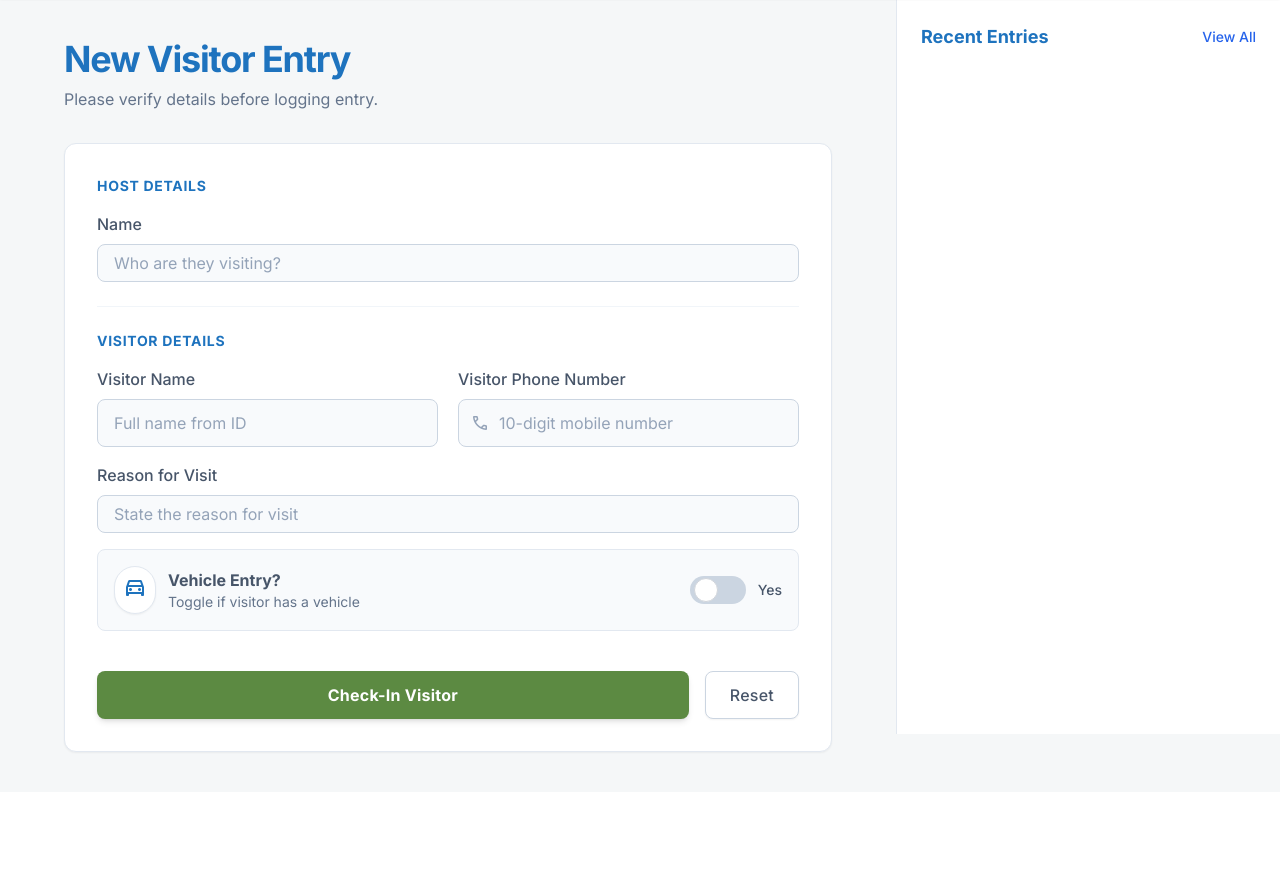
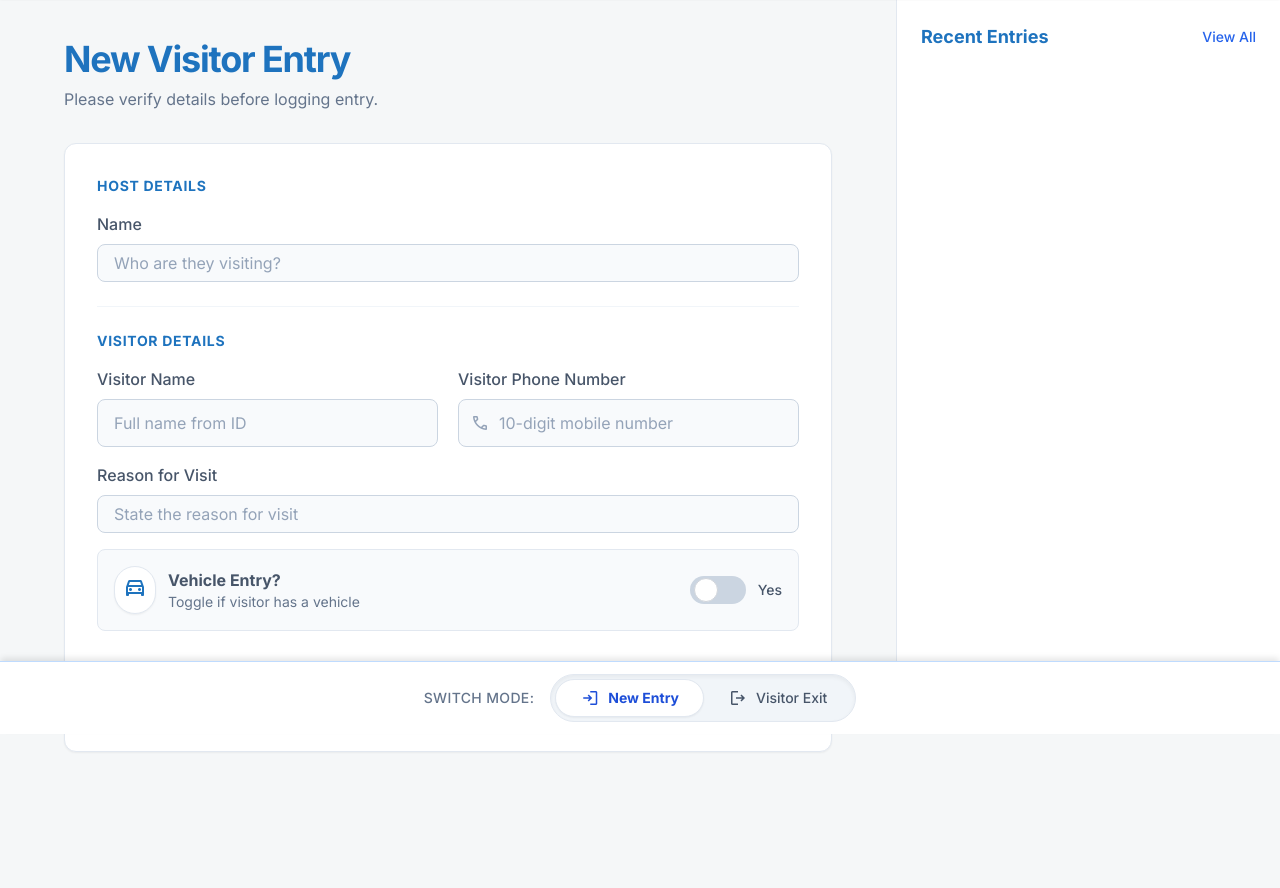
Before and after one commit to mrlucifer006/internship, a Flask app: page / in a window 1280 px wide. Shown: the part 66-954 px from the top of the page. Before the commit the page ends 820 px from the top, so only its background shows below. Run offline with Flask 3, Linux system fonts and the light colour scheme; the visitor is signed in with stand-in values (Sample User, id 1); data that the repository does not hold is empty; some libraries are stand-ins or nearby versions.

Commit message:
Auto-commit: File changes detected

```diff
--- a/templates/home.html
+++ b/templates/home.html
@@ -84,7 +84,7 @@
 </style>
 </head>
 
-<body class="bg-background-light font-display antialiased min-h-screen flex flex-col text-slate-600">
+<body class="bg-background-light font-display antialiased min-h-screen flex flex-col text-slate-600 pb-24">
     <header
         class="flex items-center justify-between whitespace-nowrap border-b border-solid border-slate-200 px-6 lg:px-10 py-3 bg-white shadow-sm z-10 sticky top-0">
         <div class="flex items-center gap-4">
@@ -237,7 +237,8 @@
             class="hidden xl:flex w-96 flex-col border-l border-slate-200 bg-white p-6 gap-6 h-[calc(100vh-65px)] sticky top-[65px] overflow-y-auto">
             <div class="flex items-center justify-between">
                 <h3 class="text-[#1e73be] text-lg font-bold">Recent Entries</h3>
-                <a href="{{ url_for('view_all') }}" class="text-sm font-medium text-blue-600 hover:text-blue-800 hover:underline">View All</a>
+                <a href="{{ url_for('view_all') }}"
+                    class="text-sm font-medium text-blue-600 hover:text-blue-800 hover:underline">View All</a>
             </div>
             <div class="flex flex-col gap-4">
                 {% for entry in entries|reverse %}
@@ -262,6 +263,30 @@
             </div>
         </aside>
     </main>
+    <div
+        class="fixed bottom-0 left-0 right-0 bg-white dark:bg-card-dark border-t border-blue-200 dark:border-slate-700 shadow-[0_-4px_6px_-1px_rgba(0,0,0,0.1)] z-40 transition-transform duration-300">
+        <div class="max-w-[1600px] mx-auto px-4 py-3">
+            <div class="flex justify-center items-center gap-2 sm:gap-4">
+                <span
+                    class="text-xs sm:text-sm font-medium text-slate-500 dark:text-slate-400 uppercase tracking-wide hidden sm:block">Switch
+                    Mode:</span>
+                <div
+                    class="bg-slate-100 dark:bg-slate-800 p-1 rounded-full flex relative shadow-inner border border-slate-200 dark:border-slate-700">
+                    <button
+                        class="relative z-10 flex items-center gap-2 px-6 py-2 rounded-full text-sm font-bold bg-white dark:bg-blue-600 text-blue-700 dark:text-white shadow-sm border border-slate-200 dark:border-blue-500 transition-all duration-200">
+                        <span class="material-symbols-outlined text-[20px]">login</span>
+                        New Entry
+                    </button>
+                    <a href="{{ url_for('check_out_page') }}"
+                        class="relative z-10 flex items-center gap-2 px-6 py-2 rounded-full text-sm font-medium transition-all duration-200 text-slate-600 dark:text-slate-400 hover:text-slate-900 dark:hover:text-slate-200 group">
+                        <span
+                            class="material-symbols-outlined text-[20px] group-hover:scale-110 transition-transform">logout</span>
+                        Visitor Exit
+                    </a>
+                </div>
+            </div>
+        </div>
+    </div>
     <script>
         function resetForm() {
             document.getElementById('visitor-form').reset();
```
